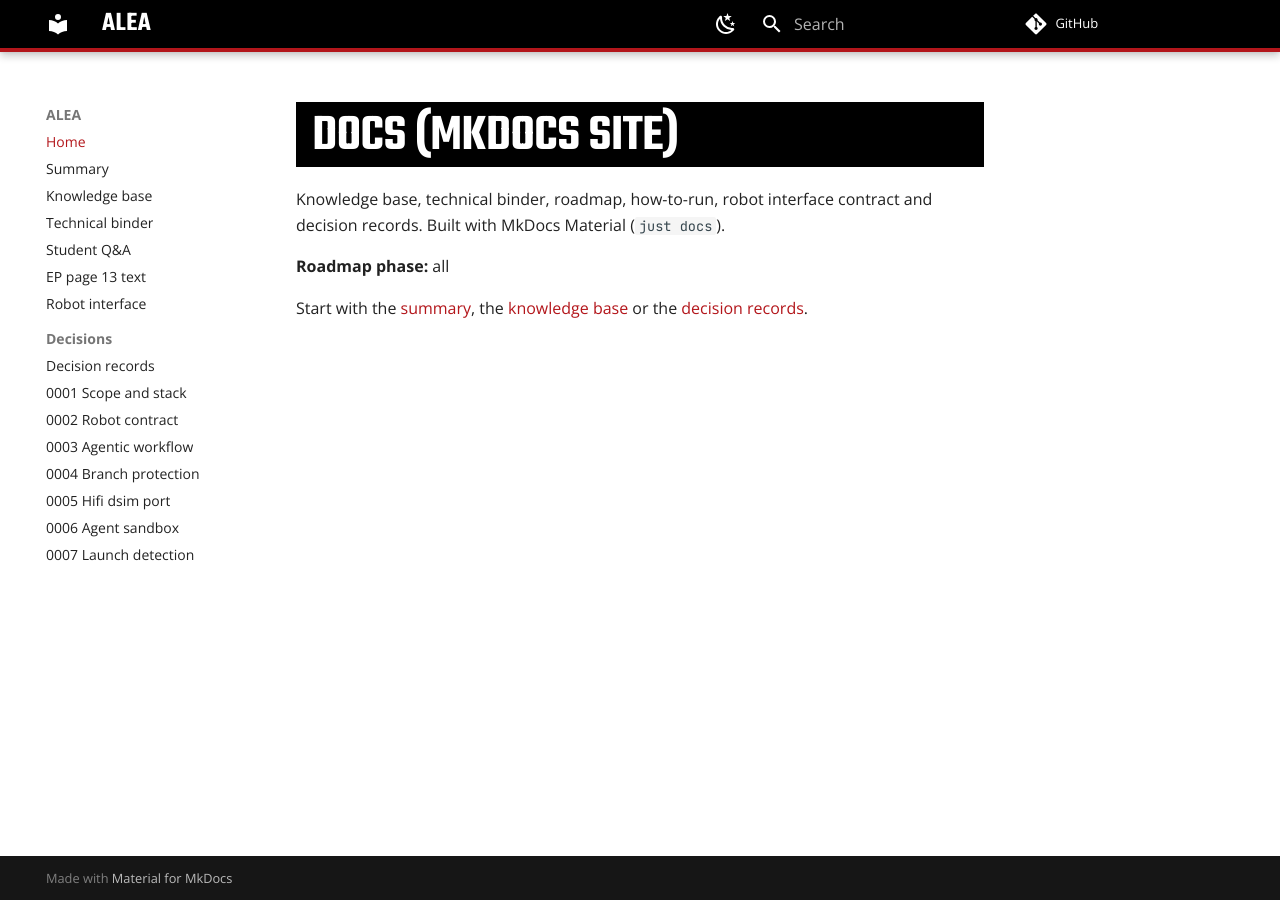
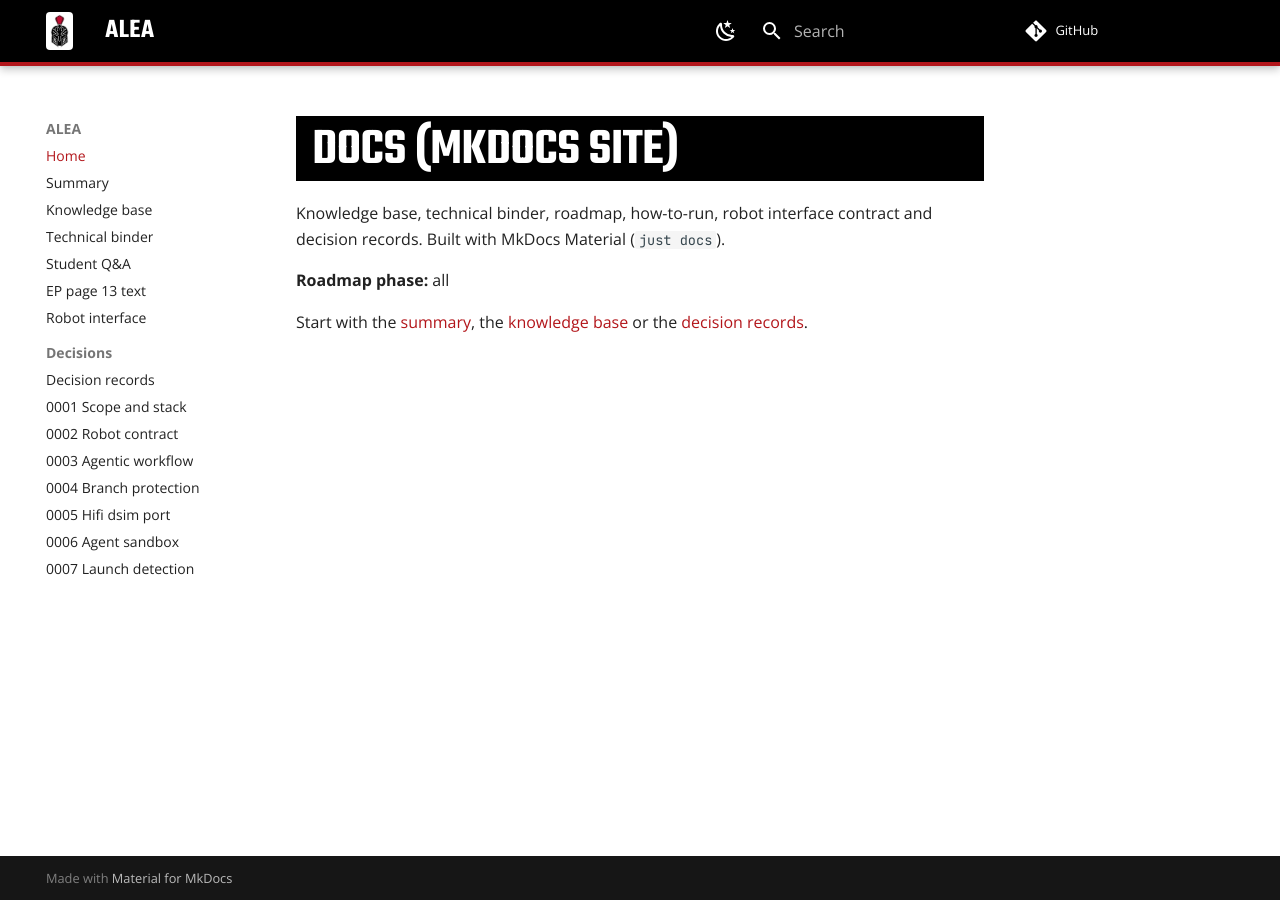
Before and after one commit to Caesar-Circuitry/Project-ALEA, an MkDocs documentation site: the page built from docs/README.md, in a window 1280 px wide. Built offline with MkDocs 1.6.1 and Material for MkDocs 9.7.7, drawn with Linux system fonts in a browser that asks for light colours; comment, search, counter and statistics services are not loaded.

Commit message:
Add the helmet logo as site logo and favicon
Mostly black on a transparent background, so the header logo sits on a
light plate; otherwise it vanishes against the black bar. The source
PNG is 56x99 px, so it is soft above about 2 rem.

Co-Authored-By: Claude Sonnet 5.5 <noreply@anthropic.com>
Claude-Session: https://claude.ai/code/session_01V71d4AGVuTuL5L2FXEQ6d9

```diff
--- a/docs/stylesheets/ep.css
+++ b/docs/stylesheets/ep.css
@@ -115,3 +115,8 @@
 [data-md-color-scheme="slate"] .md-typeset .ep-stat b,
 [data-md-color-scheme="slate"] .md-typeset .ep-math,
 [data-md-color-scheme="slate"] .md-typeset .ep-hl { color: #FF5A5F; }
+
+/* Header logo: the helmet is mostly black, so give it a light plate on the black bar */
+.md-header__button.md-logo img {
+  height: 1.9rem; width: auto; background: #fff; border-radius: 4px; padding: 2px 4px;
+}
--- a/mkdocs.yml
+++ b/mkdocs.yml
@@ -3,6 +3,8 @@ site_description: Strategy analysis platform of FTC team 24331 Caesar Circuitry
 repo_url: https://github.com/Caesar-Circuitry/Project-ALEA
 theme:
   name: material
+  logo: assets/helmet.png
+  favicon: assets/helmet.png
   font:
     text: Open Sans
     code: JetBrains Mono
```
Also changed, not shown: docs/assets/helmet.png (added).
